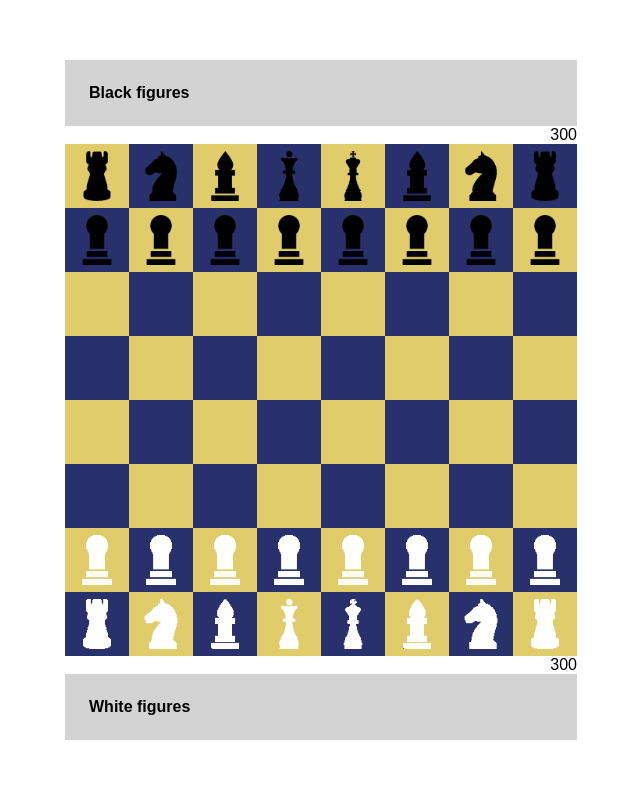
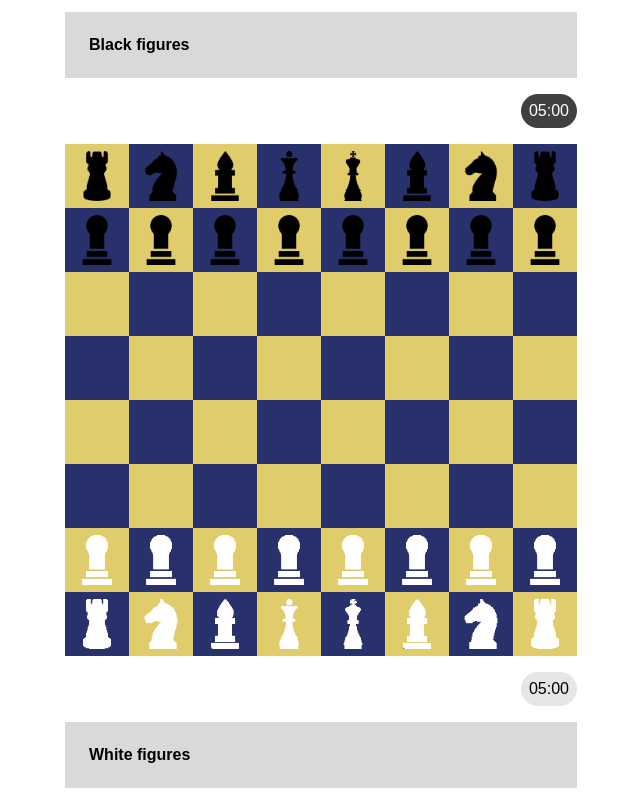
Before and after one commit to Antonzo/magic-chess, a React (Create React App) app: page / in a window 1280 px wide. Shown: the whole page, without its empty margins (319-959 px from the left). Built offline with nearby package versions, Linux system fonts and the light colour scheme.

Commit message:
small styling improvements

```diff
--- a/src/components/game/Game.scss
+++ b/src/components/game/Game.scss
@@ -1,3 +1,4 @@
 .board-wrapper {
   width: fit-content;
+  gap: 16px;
 }
--- a/src/components/game/LostFigures.scss
+++ b/src/components/game/LostFigures.scss
@@ -1,4 +1,3 @@
 .lost-figures {
-    background-color: lightgray;
     box-sizing: border-box;
 }
--- a/src/components/game/LostFigures.tsx
+++ b/src/components/game/LostFigures.tsx
@@ -9,7 +9,7 @@ interface lostFiguresProps {
 
 const LostFigures: FC<lostFiguresProps> = ({title, figures}) => {
     return (
-        <div className="lost-figures full-width pa-6">
+        <div className="lost-figures full-width pa-6 bg-grey-3">
             <h3>{title}</h3>
             {figures.map(figure =>
                 <div key={figure.id}>
--- a/src/components/game/Timer.tsx
+++ b/src/components/game/Timer.tsx
@@ -1,5 +1,7 @@
-import React, {FC, useEffect, useState} from 'react';
-import {Player} from "models/Player";
+import React, {FC, useEffect, useState} from 'react'
+import {Player} from "models/Player"
+import "components/game/Timer.scss"
+import { formatTime } from "utils/timeUtils"
 
 interface TimerProps {
     player: Player
@@ -18,11 +20,12 @@ const Timer: FC<TimerProps> = ({player}) => {
         }
     }, [player])
 
-    // const colorCaptions = player.color === 'white' ? 'White' : 'Black'
+    const colorClasses = player.color === 'black' ? 'bg-grey-6 white' : 'bg-grey-2 black'
 
     return (
-        <div className="rounded-3">{timeLeft}</div>
+        <div className={`rounded-3 pa-2 ${colorClasses}`}>{formatTime(timeLeft)}</div>
     );
 };
 
+
 export default Timer;
--- /dev/null
+++ b/src/utils/timeUtils.ts
@@ -0,0 +1,11 @@
+export function formatTime(seconds: number): string {
+    const hours = Math.floor(seconds / 3600);
+    const minutes = Math.floor((seconds % 3600) / 60);
+    const remainingSeconds = seconds % 60;
+
+    const formattedHours = hours > 0 ? `${hours.toString().padStart(2, '0')}:` : '';
+    const formattedMinutes = `${minutes.toString().padStart(2, '0')}:`;
+    const formattedSeconds = `${remainingSeconds.toString().padStart(2, '0')}`;
+
+    return formattedHours + formattedMinutes + formattedSeconds;
+}
```
Also changed, not shown: src/components/game/Game.tsx (+5 -5 lines).
